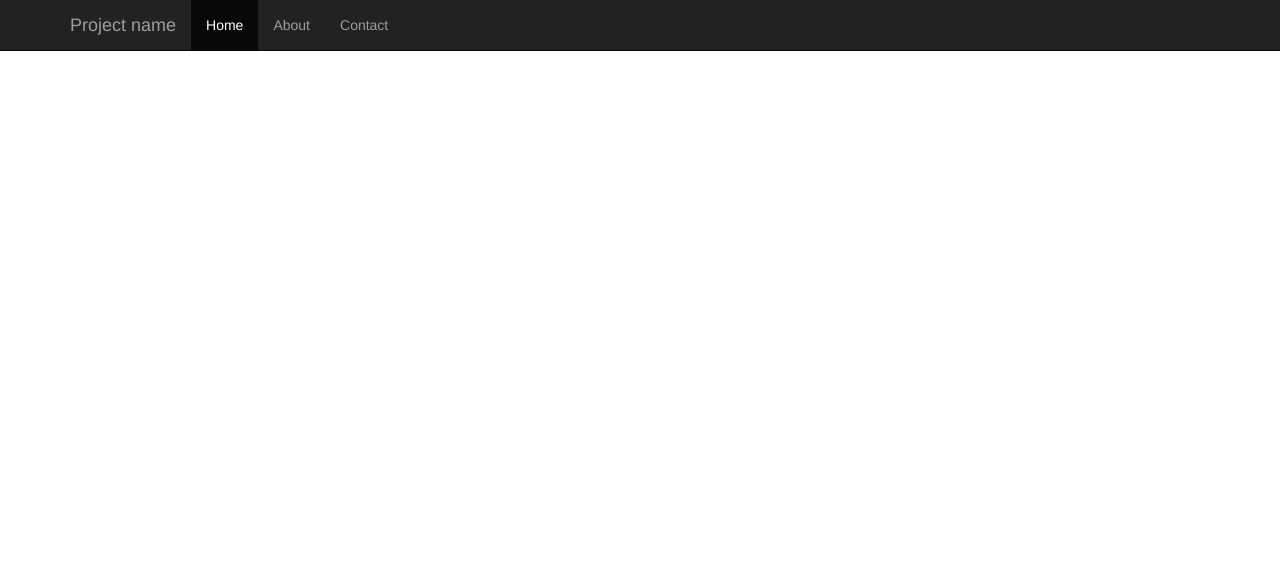
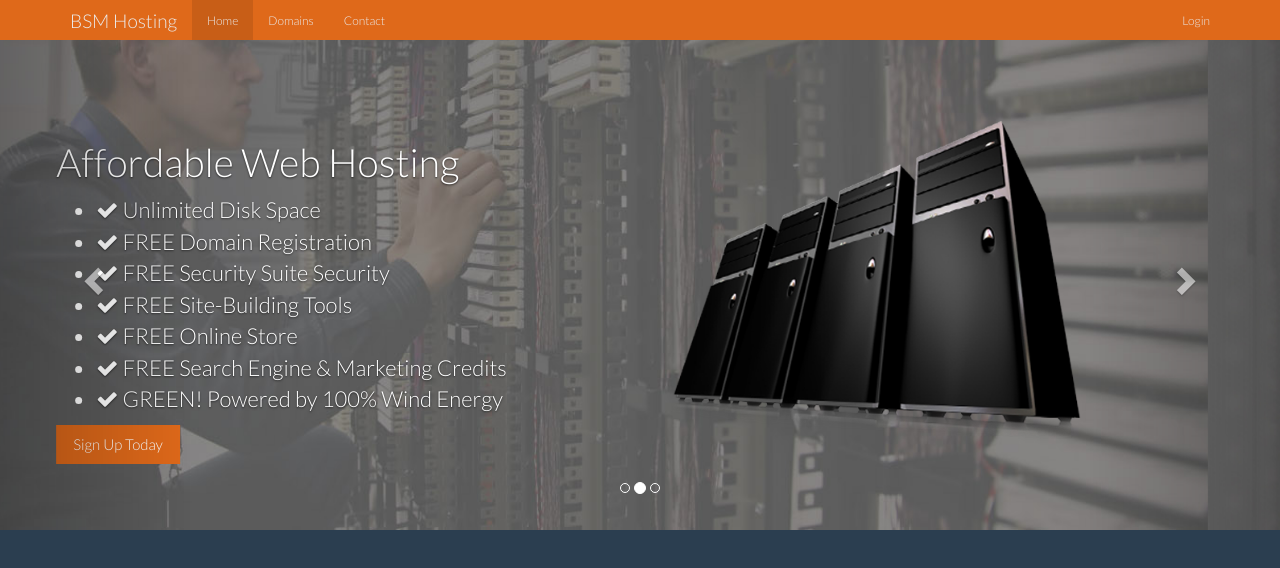
Before and after one commit to knowBalpreet/webhosting_template, a plain HTML site: page index.html in a window 1280 px wide. Drawn offline with nearby package versions, Linux system fonts and the light colour scheme; files that its build step writes are made by us from their sources.

Commit message:
Carousel Done

```diff
--- a/css/style.css
+++ b/css/style.css
@@ -1,3 +1,29 @@
 body {
-  padding-top: 50px;
+  padding-top: 30px;
 }
+.carousel{
+	min-height: 500px;
+	margin-bottom: 60px;
+}
+.carousel-caption{
+	z-index: 10;
+	text-align: left;
+	top: 70px;
+	right:10%;
+	left:10%;
+	font-size: 22px;
+}
+.carousel .item{
+	height: 500px;
+	background-color: #777;
+}
+.carousel-inner > .item > img{
+	position: absolute;
+	top:0;
+	left:0;
+	min-width: 100%;
+	height:500px;
+}
+.server-img{
+	width: 100%;
+}
--- a/index.html
+++ b/index.html
@@ -5,16 +5,15 @@
 	<meta http-equiv="X-UA-Compatible" content="IE=edge">
 	<meta name="viewport" content="width=device-width, initial-scale=1">
 
-    <title>Starter Template for Bootstrap</title>
+	<title>BSM Hosting</title>
 
 	<!-- Bootstrap core CSS -->
-    <link href="css/bootstrap.css" rel="stylesheet">
-
-    <!-- IE10 viewport hack for Surface/desktop Windows 8 bug -->
-    <link href="../../assets/css/ie10-viewport-bug-workaround.css" rel="stylesheet">
+	<link href="css/bootswatch.min.css" rel="stylesheet">
 
 	<!-- Custom styles for this template -->
 	<link href="css/style.css" rel="stylesheet">
+
+	<link href="css/font-awesome.css" rel="stylesheet">
 </head>
 
 <body>
@@ -28,20 +27,103 @@
 					<span class="icon-bar"></span>
 					<span class="icon-bar"></span>
 				</button>
-          <a class="navbar-brand" href="#">Project name</a>
+				<a class="navbar-brand" href="#">BSM Hosting</a>
 			</div>
 			<div id="navbar" class="collapse navbar-collapse">
 				<ul class="nav navbar-nav">
 					<li class="active"><a href="#">Home</a></li>
-            <li><a href="#about">About</a></li>
-            <li><a href="#contact">Contact</a></li>
+					<li><a href="domains.html">Domains</a></li>
+					<li><a href="contact.html">Contact</a></li>
+				</ul>
+				<ul class="nav navbar-nav navbar-right">
+					<li><a href="#">Login</a></li>
 				</ul>
 			</div><!--/.nav-collapse -->
 		</div>
 	</nav>
+
 	<section>
+		<div id="myCarousel" class="carousel slide" data-ride="carousel">
+			<!-- Indicators -->
+			<ol class="carousel-indicators">
+				<li data-target="#myCarousel" data-slide-to="0" class="active"></li>
+				<li data-target="#myCarousel" data-slide-to="1"></li>
+				<li data-target="#myCarousel" data-slide-to="2"></li>
+			</ol>
 
+			<!-- Wrapper for slides -->
+			<div class="carousel-inner" role="listbox">
+				<div class="item active">
+					<img src="img/bg1.jpg">
+					<div class="container">
+						<div class="carousel-caption">
+							<div class="row">
+								<div class="col-md-7">
+									<h1>Affordable Web Hosting</h1>
+									<ul class="feature-list">
+										<li><i class="fa fa-check"></i> Unlimited Disk Space</li>
+										<li><i class="fa fa-check"></i> FREE Domain Registration</li>
+										<li><i class="fa fa-check"></i> FREE Security Suite Security </li>
+										<li><i class="fa fa-check"></i> FREE Site-Building Tools</li>
+										<li><i class="fa fa-check"></i> FREE Online Store</li>
+										<li><i class="fa fa-check"></i> FREE Search Engine & Marketing Credits</li>
+										<li><i class="fa fa-check"></i> GREEN! Powered by 100% Wind Energy</li>
+									</ul>
+									<p><a href="#" class="btn btn-primary">Sign Up Today</a></p>
+								</div>
+								<div class="col-md-5">
+									<img class="server-img" src="img/servers1.png">
+								</div>
+							</div>
+						</div>
+					</div>
+				</div>
+				<div class="item">
+					<img src="img/bg2.jpg">
+					<div class="container">
+						<div class="carousel-caption">
+							<div class="row">
+								<div class="col-md-7">
+									<h1>24/7 Support</h1>
+									<p>Lorem ipsum dolor sit amet, consectetur adipiscing elit. Etiam feugiat, magna ornare euismod consectetur, dolor arcu finibus erat, in finibus ex elit quis nunc. Aliquam erat volutpat. Cras posuere feugiat ligula nec lacinia. </p>
+									<p><a href="#" class="btn btn-primary">Sign Up Today</a></p>
+								</div>
+								<div class="col-md-5">
+									<img class="server-img" src="img/servers2.png">
+								</div>
+							</div>
+						</div>
+					</div>
+				</div>
+				<div class="item">
+					<img src="img/bg3.jpg">
+					<div class="container">
+						<div class="carousel-caption">
+							<div class="row">
+								<div class="col-md-7">
+									<h1>99.99% Uptime</h1>
+									<p>Lorem ipsum dolor sit amet, consectetur adipiscing elit. Etiam feugiat, magna ornare euismod consectetur, dolor arcu finibus erat, in finibus ex elit quis nunc. Aliquam erat volutpat. Cras posuere feugiat ligula nec lacinia. </p>
+									<p><a href="#" class="btn btn-primary">Sign Up Today</a></p>
+								</div>
+								<div class="col-md-5">
+									<img class="server-img" src="img/servers3.png">
+								</div>
+							</div>
+						</div>
+					</div>
+				</div>
+			</div>
 
+			<!-- Controls -->
+			<a class="left carousel-control" href="#myCarousel" role="button" data-slide="prev">
+				<span class="glyphicon glyphicon-chevron-left" aria-hidden="true"></span>
+				<span class="sr-only">Previous</span>
+			</a>
+			<a class="right carousel-control" href="#myCarousel" role="button" data-slide="next">
+				<span class="glyphicon glyphicon-chevron-right" aria-hidden="true"></span>
+				<span class="sr-only">Next</span>
+			</a>
+		</div>
 	</section>
 
 
```
Lines whose indentation alone changed are shown as unchanged.
